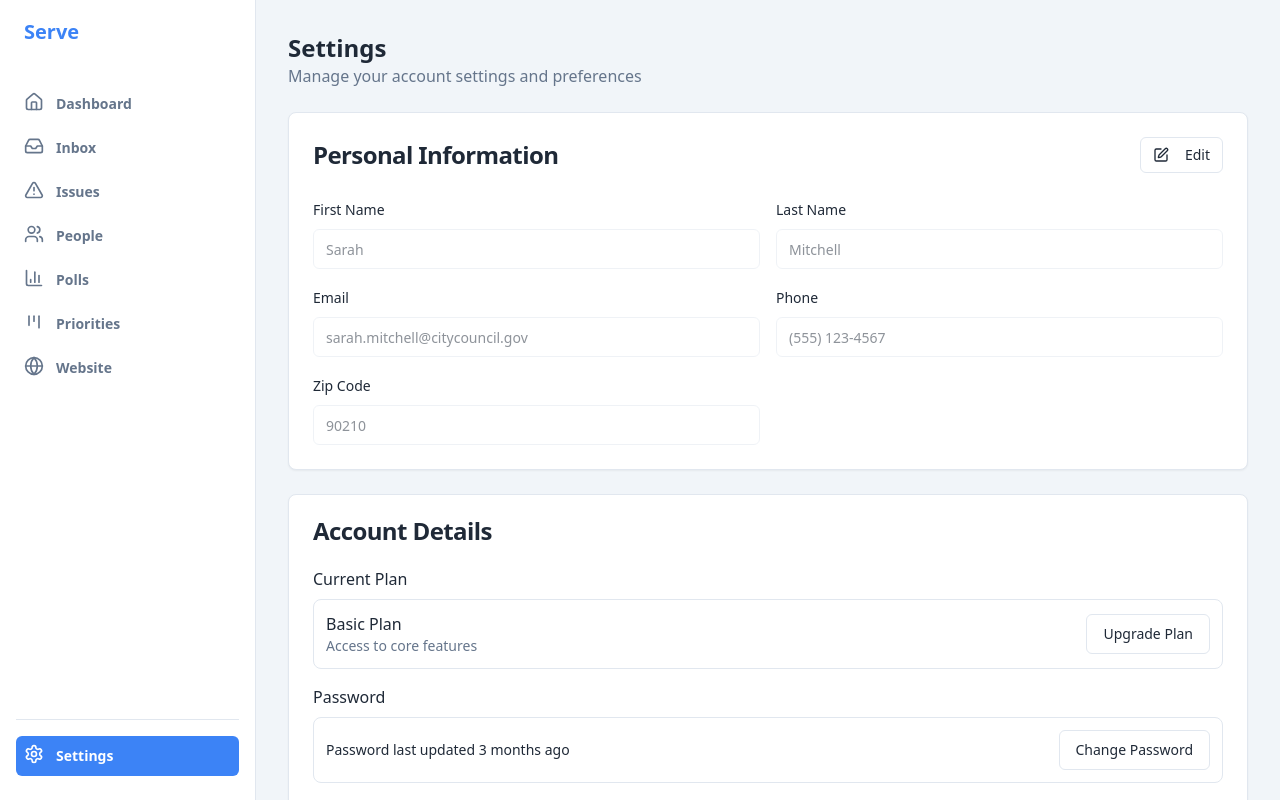
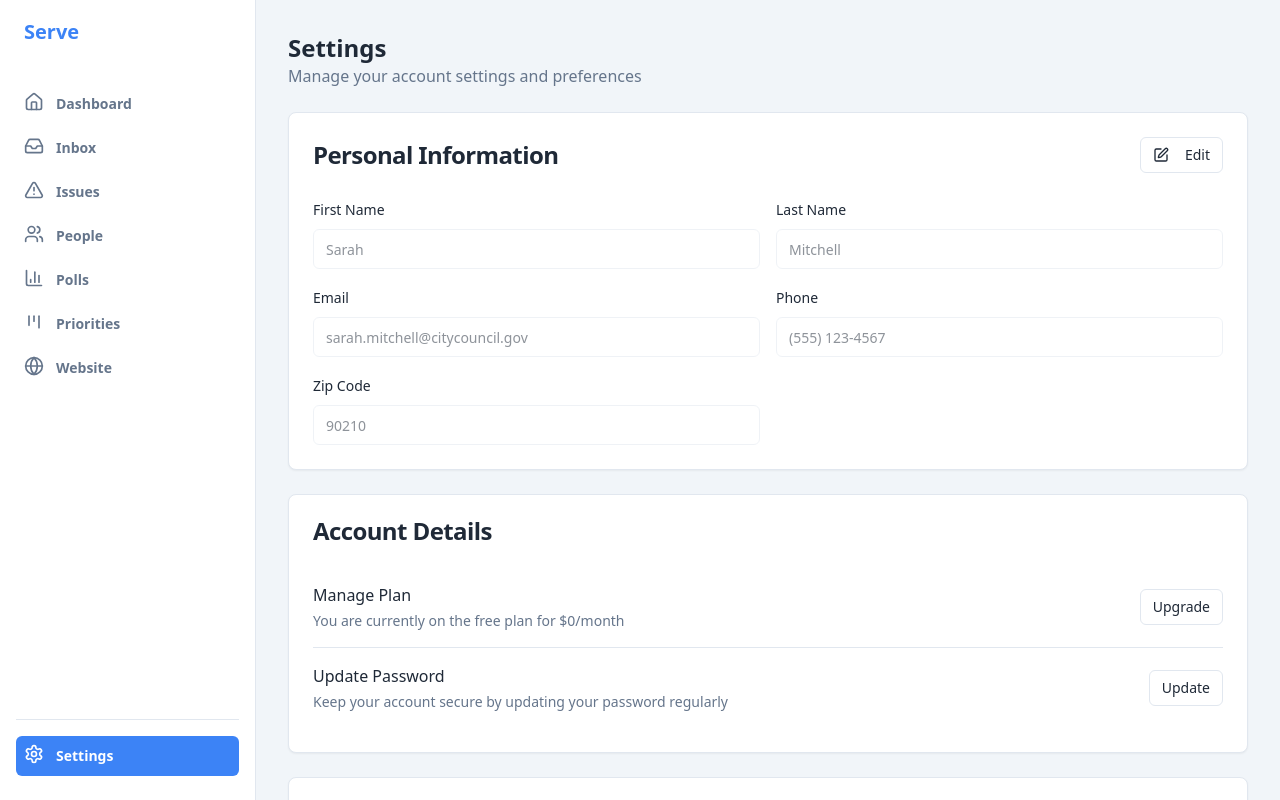
Before and after one commit to kmcost/serve-v3-current, a React (Vite) app: page /settings in a window 1280 px wide. Shown: the top 800 px of the page. Built offline with nearby package versions, Linux system fonts and the light colour scheme.

Commit message:
Refactor Account Details section
Refactors the Account Details section to remove bordered boxes, apply consistent spacing and dividers, and integrate titles into the content, aligning it with the Data Sources section's styling.

```diff
--- a/src/pages/Settings.tsx
+++ b/src/pages/Settings.tsx
@@ -246,26 +246,33 @@ const Settings = () => {
             <CardTitle>Account Details</CardTitle>
           </div>
         </CardHeader>
-        <CardContent className="space-y-4">
-          <div className="space-y-4">
-            <div>
-              <h4 className="font-medium mb-2">Current Plan</h4>
-              <div className="flex flex-col sm:flex-row sm:items-center sm:justify-between gap-4 p-3 border rounded-lg">
-                <div>
-                  <p className="font-medium">Basic Plan</p>
-                  <p className="text-sm text-muted-foreground">Access to core features</p>
-                </div>
-                <Button variant="outline">Upgrade Plan</Button>
+        <CardContent>
+          <div className="space-y-0">
+            <div className="flex flex-col sm:flex-row sm:items-center sm:justify-between gap-4 py-4 border-b border-border">
+              <div className="flex-1">
+                <h4 className="font-medium text-foreground mb-1">Manage Plan</h4>
+                <p className="text-sm text-muted-foreground">
+                  You are currently on the free plan for $0/month
+                </p>
+              </div>
+              <div className="w-full sm:w-auto">
+                <Button variant="outline" size="sm" className="w-full sm:w-auto">
+                  Upgrade
+                </Button>
               </div>
             </div>
 
-            <div>
-              <h4 className="font-medium mb-2">Password</h4>
-              <div className="flex flex-col sm:flex-row sm:items-center sm:justify-between gap-4 p-3 border rounded-lg">
-                <div>
-                  <p className="text-sm">Password last updated 3 months ago</p>
-                </div>
-                <Button variant="outline">Change Password</Button>
+            <div className="flex flex-col sm:flex-row sm:items-center sm:justify-between gap-4 py-4">
+              <div className="flex-1">
+                <h4 className="font-medium text-foreground mb-1">Update Password</h4>
+                <p className="text-sm text-muted-foreground">
+                  Keep your account secure by updating your password regularly
+                </p>
+              </div>
+              <div className="w-full sm:w-auto">
+                <Button variant="outline" size="sm" className="w-full sm:w-auto">
+                  Update
+                </Button>
               </div>
             </div>
           </div>
```
